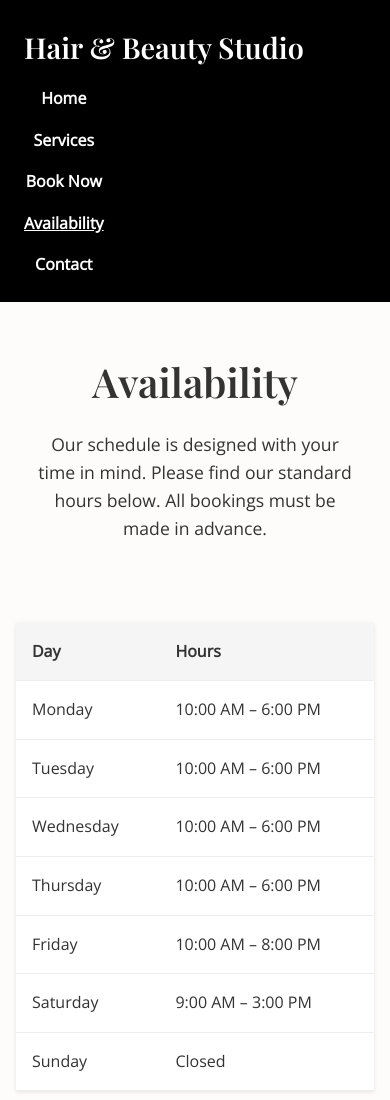
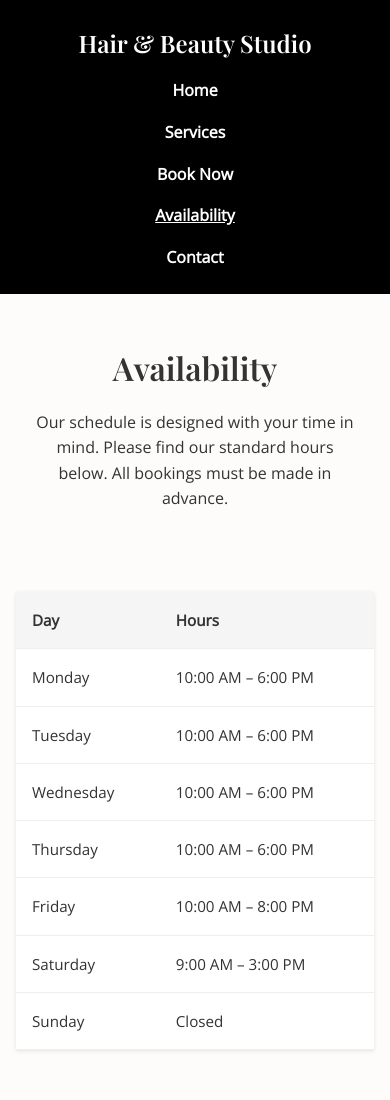
Before and after one commit to zoe1adams/Hair-Stylist-Template-, a plain HTML site: page contact.html in a window 390 px wide. Shown: the top 1100 px of the page. Drawn offline with nearby package versions, Linux system fonts and the light colour scheme.

Commit message:
Update style.css

```diff
--- a/assets/css/style.css
+++ b/assets/css/style.css
@@ -35,6 +35,8 @@ body {
   list-style: none;
   display: flex;
   gap: 1.5rem;
+  flex-wrap: wrap;
+  justify-content: center;
 }
 
 .navbar a {
@@ -66,6 +68,7 @@ body {
   margin-bottom: 2rem;
 }
 
+/* Buttons */
 .btn-primary,
 .btn-secondary {
   display: inline-block;
@@ -119,6 +122,7 @@ body {
   margin: 2rem auto;
   padding: 0 1rem;
   display: grid;
+  grid-template-columns: repeat(auto-fit, minmax(280px, 1fr));
   gap: 2rem;
 }
 
@@ -128,6 +132,11 @@ body {
   border: 1px solid #eee;
   border-radius: 12px;
   box-shadow: 0 2px 5px rgba(0,0,0,0.05);
+  transition: transform 0.2s;
+}
+
+.service:hover {
+  transform: translateY(-5px);
 }
 
 .service h3 {
@@ -226,12 +235,16 @@ body {
   margin-top: 3rem;
 }
 
-/* Responsive */
+/* Responsive Enhancements */
 @media (max-width: 768px) {
+  .site-header {
+    flex-direction: column;
+    text-align: center;
+  }
+
   .navbar ul {
     flex-direction: column;
     gap: 1rem;
-    align-items: center;
     margin-top: 1rem;
   }
 
@@ -239,7 +252,37 @@ body {
     font-size: 2rem;
   }
 
+  .hero-content p {
+    font-size: 1rem;
+  }
+
+  .page-intro h1 {
+    font-size: 2rem;
+  }
+
+  .page-intro p {
+    font-size: 1rem;
+  }
+
   .service-list {
     grid-template-columns: 1fr;
   }
 }
+
+@media (max-width: 480px) {
+  .logo {
+    font-size: 1.5rem;
+  }
+
+  .btn-primary,
+  .btn-secondary {
+    width: 100%;
+    text-align: center;
+  }
+
+  .hours-table table,
+  .contact-details,
+  .contact-form-section {
+    font-size: 0.95rem;
+  }
+}
```
